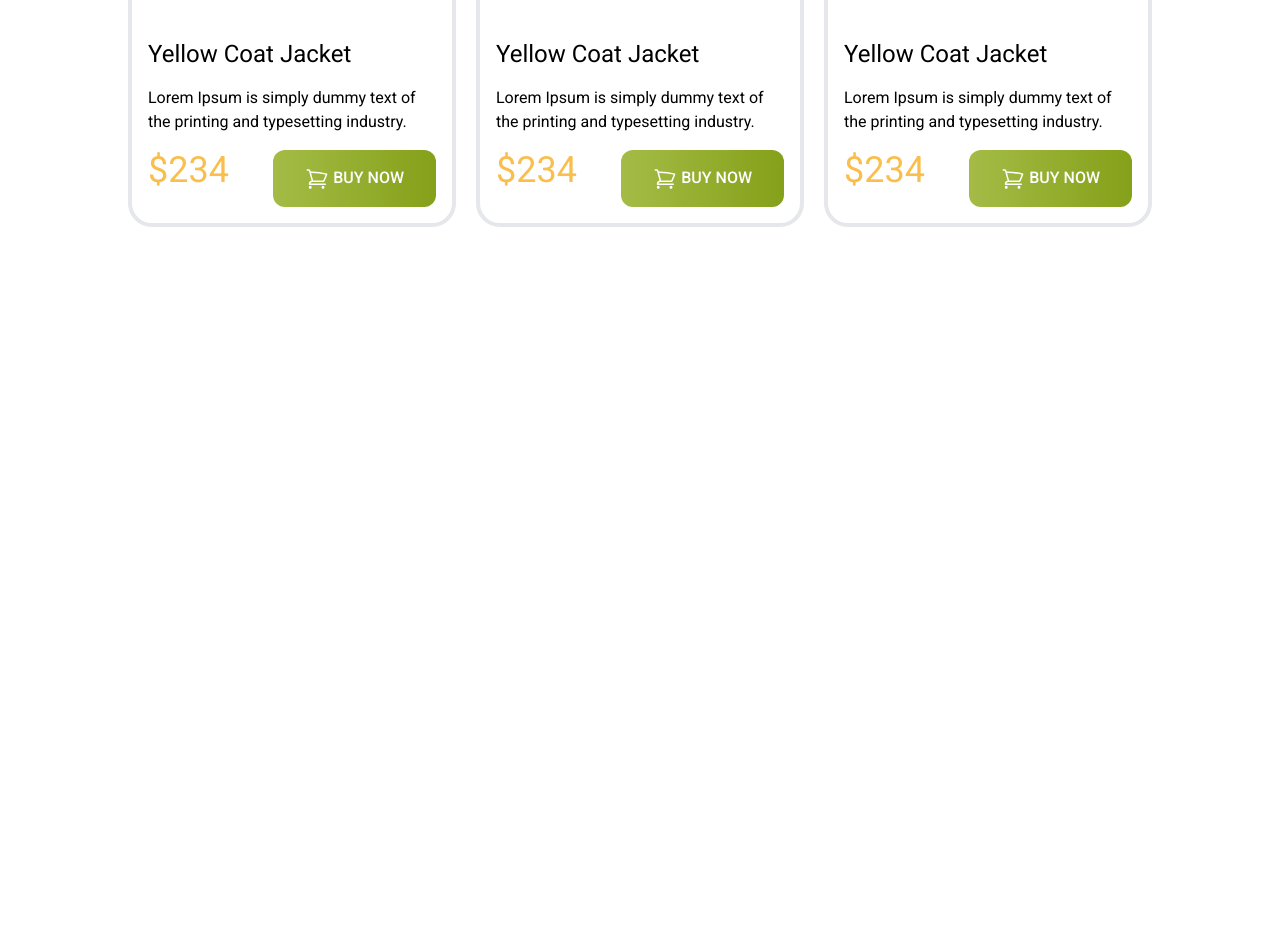
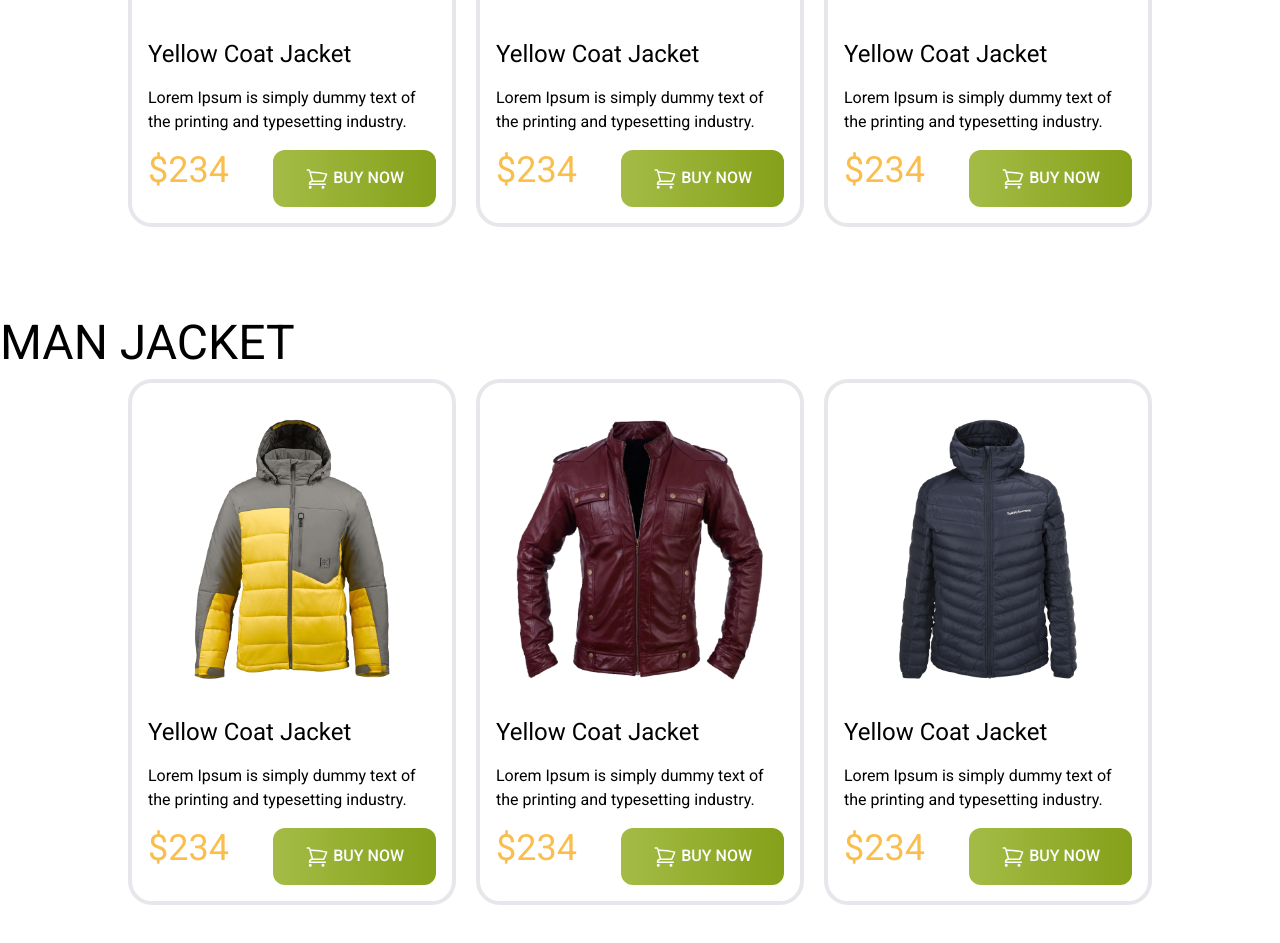
Before and after one commit to alamin20cse/penguin-fassin-resource-self, a plain HTML site: page index.html in a window 1280 px wide. Shown: the part 1054-1997 px from the top of the page. Before the commit the page ends 1281 px from the top, so only its background shows below. Drawn offline with nearby package versions, Linux system fonts and the light colour scheme; a web font is replaced by a local one.

Commit message:
man part complet

```diff
--- a/index.html
+++ b/index.html
@@ -119,5 +119,85 @@
          </div>
         </div>
     </section>
+
+
+
+
+    <!-- for man jaket -->
+
+
+    <section class="my-20">
+        <h1 class="text-[48px] uppercase">Man Jacket</h1>
+
+
+        <div class="grid grid-cols-1 md:grid-cols-2 lg:grid-cols-3  max-w-5xl mx-auto gap-5">
+
+
+
+        <!-- jacket card 1 -->
+         <div class="p-4 border-4 rounded-3xl space-y-4">
+            <img src="images/jacket-4.png" alt="" class="rounded-3xl p-5">
+            <h4 class="text-2xl">Yellow Coat Jacket </h4>
+            <p>Lorem Ipsum is simply dummy text of the
+                printing and typesetting industry.</p>
+                <div class="flex justify-between">
+                    <h2 class="text-[#FABE4C] text-4xl">$234</h2>
+
+
+                    <button class="bg-green-500 py-4 px-8 rounded-xl  font-medium text-white bg-gradient-to-r from-[#A4BC46] to-[#85A019]">
+
+
+                        <svg xmlns="http://www.w3.org/2000/svg" fill="none" viewBox="0 0 24 24" stroke-width="1.5" stroke="currentColor" class="size-6 text-white inline">
+                        <path stroke-linecap="round" stroke-linejoin="round" d="M2.25 3h1.386c.51 0 .955.343 1.087.835l.383 1.437M7.5 14.25a3 3 0 0 0-3 3h15.75m-12.75-3h11.218c1.121-2.3 2.1-4.684 2.924-7.138a60.114 60.114 0 0 0-16.536-1.84M7.5 14.25 5.106 5.272M6 20.25a.75.75 0 1 1-1.5 0 .75.75 0 0 1 1.5 0Zm12.75 0a.75.75 0 1 1-1.5 0 .75.75 0 0 1 1.5 0Z" />
+                      </svg>
+                      BUY NOW</button>
+
+                </div>
+         </div>
+
+          <!-- jacket card 2 -->
+          <div class="p-4 border-4 rounded-3xl space-y-4">
+            <img src="images/jacket-5.png" alt="" class="rounded-3xl p-5">
+            <h4 class="text-2xl">Yellow Coat Jacket </h4>
+            <p>Lorem Ipsum is simply dummy text of the
+                printing and typesetting industry.</p>
+                <div class="flex justify-between">
+                    <h2 class="text-[#FABE4C] text-4xl">$234</h2>
+
+
+                    <button class="bg-green-500 py-4 px-8 rounded-xl  font-medium text-white bg-gradient-to-r from-[#A4BC46] to-[#85A019]">
+
+
+                        <svg xmlns="http://www.w3.org/2000/svg" fill="none" viewBox="0 0 24 24" stroke-width="1.5" stroke="currentColor" class="size-6 text-white inline">
+                        <path stroke-linecap="round" stroke-linejoin="round" d="M2.25 3h1.386c.51 0 .955.343 1.087.835l.383 1.437M7.5 14.25a3 3 0 0 0-3 3h15.75m-12.75-3h11.218c1.121-2.3 2.1-4.684 2.924-7.138a60.114 60.114 0 0 0-16.536-1.84M7.5 14.25 5.106 5.272M6 20.25a.75.75 0 1 1-1.5 0 .75.75 0 0 1 1.5 0Zm12.75 0a.75.75 0 1 1-1.5 0 .75.75 0 0 1 1.5 0Z" />
+                      </svg>
+                      BUY NOW</button>
+
+                </div>
+         </div>
+
+
+          <!-- jacket card 3 -->
+          <div class="p-4 border-4 rounded-3xl space-y-4">
+            <img src="images/jacket-6.png" alt="" class="rounded-3xl p-5">
+            <h4 class="text-2xl">Yellow Coat Jacket </h4>
+            <p>Lorem Ipsum is simply dummy text of the
+                printing and typesetting industry.</p>
+                <div class="flex justify-between">
+                    <h2 class="text-[#FABE4C] text-4xl">$234</h2>
+
+
+                    <button class="bg-green-500 py-4 px-8 rounded-xl  font-medium text-white bg-gradient-to-r from-[#A4BC46] to-[#85A019]">
+
+
+                        <svg xmlns="http://www.w3.org/2000/svg" fill="none" viewBox="0 0 24 24" stroke-width="1.5" stroke="currentColor" class="size-6 text-white inline">
+                        <path stroke-linecap="round" stroke-linejoin="round" d="M2.25 3h1.386c.51 0 .955.343 1.087.835l.383 1.437M7.5 14.25a3 3 0 0 0-3 3h15.75m-12.75-3h11.218c1.121-2.3 2.1-4.684 2.924-7.138a60.114 60.114 0 0 0-16.536-1.84M7.5 14.25 5.106 5.272M6 20.25a.75.75 0 1 1-1.5 0 .75.75 0 0 1 1.5 0Zm12.75 0a.75.75 0 1 1-1.5 0 .75.75 0 0 1 1.5 0Z" />
+                      </svg>
+                      BUY NOW</button>
+
+                </div>
+         </div>
+        </div>
+    </section>
 </body>
 </html>
```
